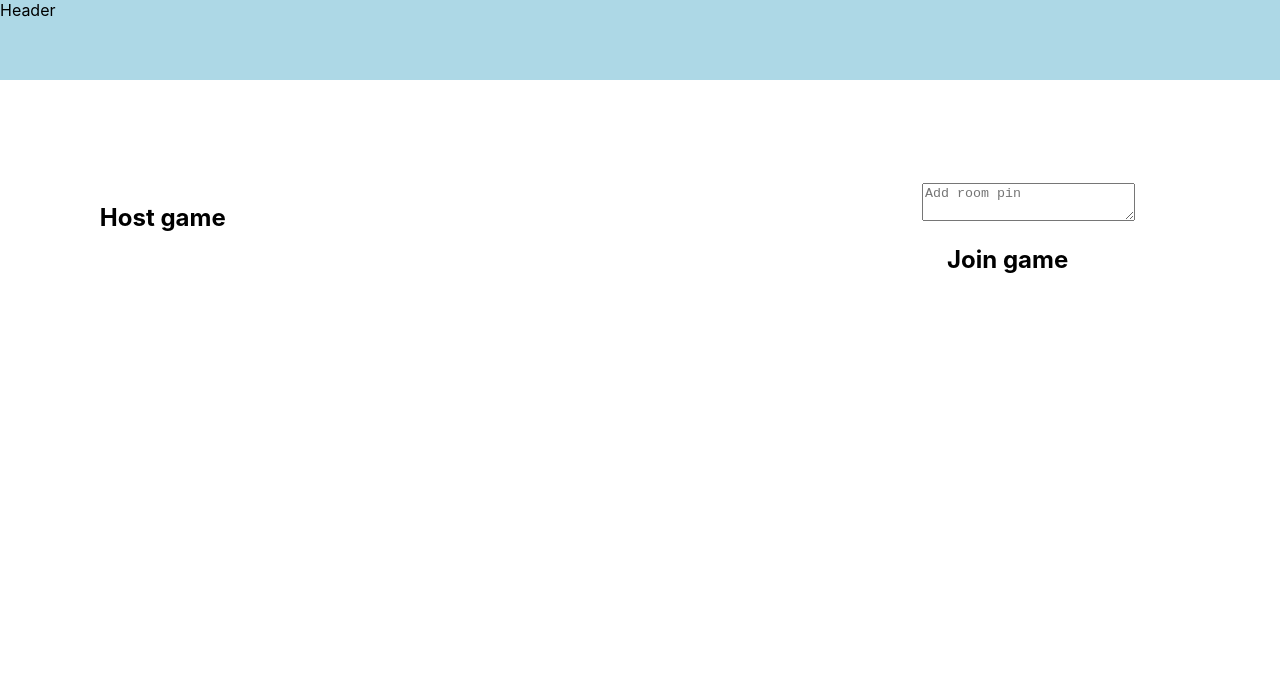
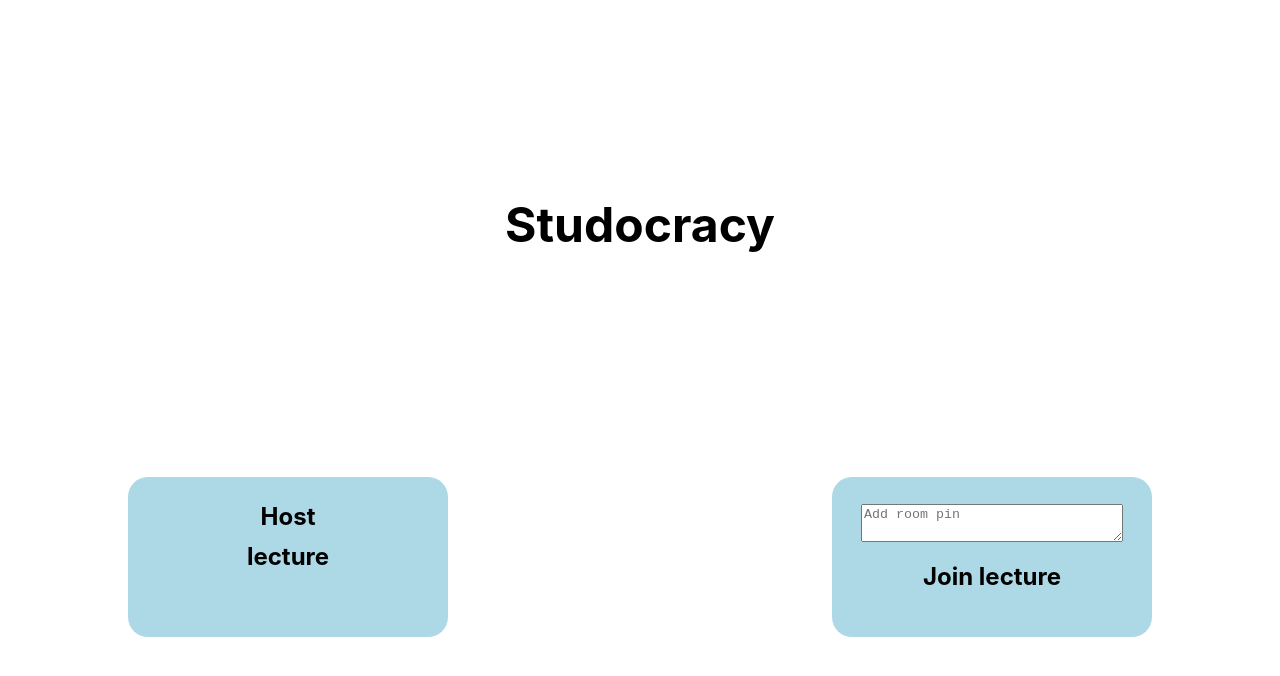
Before and after one commit to hansaag/Studocracy, a React (Create React App) app in the folder client/: page / in a window 1280 px wide. Shown: the top 676 px of the page. Built offline with nearby package versions, Linux system fonts and the light colour scheme; no server answers.

Commit message:
Some frontend formatting

```diff
--- a/client/package.json
+++ b/client/package.json
@@ -10,6 +10,7 @@
     "react-context": "0.0.3",
     "react-dom": "^16.13.1",
     "react-scripts": "3.4.3",
+    "reactjs-popup": "^2.0.4",
     "socket.io-client": "^2.3.0",
     "styled-components": "^5.1.1"
   },
--- a/client/src/components/menu/Menu.js
+++ b/client/src/components/menu/Menu.js
@@ -14,27 +14,48 @@ import {
     TopNav,
 } from "../styledUI/Conatainers";
 
+const Container = styled(FlexDivY)`
+    height: 100vh;
+    width: 100vw;
+    justify-content: space-evenly;
+    text-align: center;
+`;
+
+const Heading = styled.h1`
+    margin-bottom: 60px;
+    font-size: 3em;
+`;
+
+const HorizontalContainer = styled(FlexDivX)`
+    height: 20%;
+    width: 80%;
+    margin: 0 10% 0 10%;
+    justify-content: space-between;
+`;
+
 const JoinButton = styled(GridItem)`
-  grid-column: 10/11;
-  grid-row: 2;
-  margins: 0;
-  & h2 {
-    margin-left: 25px;
-  }
+    background-color: lightblue;
+    border-radius: 20px;
+    display: flex;
+    width: 25vw;
+    text-align: center;
+    flex-direction: column;
+    justify-content: center;
 `;
 
 const HostButton = styled(GridItem)`
-  grid-column: 2/3;
-  grid-row: 2;
-`;
-
-const Footer = styled(FlexDivX)`
-  grid-column: 1/12;
-  grid-row: 6;
+    background-color: lightblue;
+    border-radius: 20px;
+    width: 25vw;
+    display: flex;
+    justify-content: center;
+    text-align: center;
+    line-height: 40px;
 `;
 
 const InputArea = styled.textarea`
     width: 80%;
+    margin: 0 auto;
     height: 4vh;
 `;
 
@@ -53,7 +74,11 @@ export const Menu = () => {
             userContext["activeSocket"].id,
             possiblePin
         );
-    console.log("connected from ", userContext["activeSocket"].id, possiblePin);
+        console.log(
+            "connected from ",
+            userContext["activeSocket"].id,
+            possiblePin
+        );
         userContext["activeSocket"].on("room-access", (pin) => {
             if (userContext["appContext"] === 0) {
                 console.log("room access received", pin);
@@ -82,19 +107,23 @@ export const Menu = () => {
     };
 
     return (
-    <FlexDivY>
-      <TopNav>Header</TopNav>
-
-      <GridDiv>
+        <Container>
+            <Heading>Studocracy</Heading>
+            <HorizontalContainer>
                 <HostButton onClick={clickStartRoom}>
-          <h2>Host game</h2>
+                    <h2>
+                        Host <br />
+                        lecture
+                    </h2>
                 </HostButton>
                 <JoinButton>
-          <InputArea placeholder="Add room pin" id="room-pin-input"></InputArea>
-          <h2 onClick={clickJoinRoom}>Join game</h2>
+                    <InputArea
+                        placeholder="Add room pin"
+                        id="room-pin-input"
+                    ></InputArea>
+                    <h2 onClick={clickJoinRoom}>Join lecture</h2>
                 </JoinButton>
-        <Footer></Footer>
-      </GridDiv>
-    </FlexDivY>
+            </HorizontalContainer>
+        </Container>
     );
 };
--- a/client/src/components/session/hostSession/ChronologicalList.js
+++ b/client/src/components/session/hostSession/ChronologicalList.js
@@ -58,7 +58,7 @@ export const ChronologicalList = () => {
 
     return (
         <ListWrapper>
-      <h2>Siste</h2>
+            <h2>New</h2>
             <List>{renderedQuestions}</List>
         </ListWrapper>
     );
--- a/client/src/components/session/hostSession/QuestionForm.js
+++ b/client/src/components/session/hostSession/QuestionForm.js
@@ -31,12 +31,14 @@ const SendButton = styled.img``;
 export const QuestionForm = ({ startVote }) => {
     return (
         <Qform>
-      <FormHeader>Still spørsmål</FormHeader>
+            <FormHeader>Start voting round</FormHeader>
             <InputContainer>
                 <InputArea id="vote-parameters"></InputArea>
                 <SubmitButton
                     onClick={() =>
-            startVote(document.getElementById("vote-parameters").value)
+                        startVote(
+                            document.getElementById("vote-parameters").value
+                        )
                     }
                 >
                     Submit
--- a/client/src/components/session/hostSession/TopList.js
+++ b/client/src/components/session/hostSession/TopList.js
@@ -51,7 +51,9 @@ export const TopList = () => {
 
     useEffect(() => {
         setRenderedQuestions(() => {
-      let topRated = newQuestions.sort((a, b) => b["upvotes"] - a["upvotes"]);
+            let topRated = newQuestions.sort(
+                (a, b) => b["upvotes"] - a["upvotes"]
+            );
             return topRated.map((questionInfo, index) => (
                 <ListItem key={index}>
                     <ListText>{questionInfo.question}</ListText>
@@ -63,7 +65,7 @@ export const TopList = () => {
 
     return (
         <ListWrapper>
-      <h2>Høyest rangert</h2>
+            <h2>Highest rated</h2>
             <List>{renderedQuestions}</List>
         </ListWrapper>
     );
--- a/client/src/components/session/userSession/ChronologicalList.js
+++ b/client/src/components/session/userSession/ChronologicalList.js
@@ -57,7 +57,7 @@ export const ChronologicalList = ({ upvote }) => {
 
     return (
         <ListWrapper>
-      <h2>Siste</h2>
+            <h2>New</h2>
             <List>{renderedQuestions}</List>
         </ListWrapper>
     );
--- a/client/src/components/session/userSession/QuestionForm.js
+++ b/client/src/components/session/userSession/QuestionForm.js
@@ -31,7 +31,7 @@ const SendButton = styled.img``;
 export const QuestionForm = ({ submit }) => {
     return (
         <Qform>
-      <FormHeader>Still spørsmål</FormHeader>
+            <FormHeader>Ask a question</FormHeader>
             <InputContainer>
                 <InputArea id="input-question"></InputArea>
                 <SubmitButton
--- a/client/src/components/session/userSession/TopList.js
+++ b/client/src/components/session/userSession/TopList.js
@@ -50,7 +50,9 @@ export const TopList = ({ upvote }) => {
 
     useEffect(() => {
         setRenderedQuestions(() => {
-      let topRated = newQuestions.sort((a, b) => b["upvotes"] - a["upvotes"]);
+            let topRated = newQuestions.sort(
+                (a, b) => b["upvotes"] - a["upvotes"]
+            );
             return topRated.map((questionInfo, index) => (
                 <ListItem key={index}>
                     <ListText>{questionInfo.question}</ListText>
@@ -63,7 +65,7 @@ export const TopList = ({ upvote }) => {
 
     return (
         <ListWrapper>
-      <h2>Høyest rangert</h2>
+            <h2>Highest rated</h2>
             <List>{renderedQuestions}</List>
         </ListWrapper>
     );
--- a/client/src/components/styledUI/Conatainers.js
+++ b/client/src/components/styledUI/Conatainers.js
@@ -7,6 +7,8 @@ export const FlexDivX = styled.div`
     flex-direction: row;
     width: 100%;
     height: 100%;
+    justify-content: center;
+    align-content: center;
 `;
 
 export const FlexDivY = styled.div`
@@ -15,6 +17,7 @@ export const FlexDivY = styled.div`
     align-content: center;
     width: 100%;
     height: 100%;
+    justify-content: center;
 `;
 
 export const GridDiv = styled.div`
```
Also changed, not shown: client/src/components/session/userSession/VotingPopup.js (added), 2 other files (tests, documents, lock files or other folders). Lines whose indentation alone changed are shown as unchanged.
